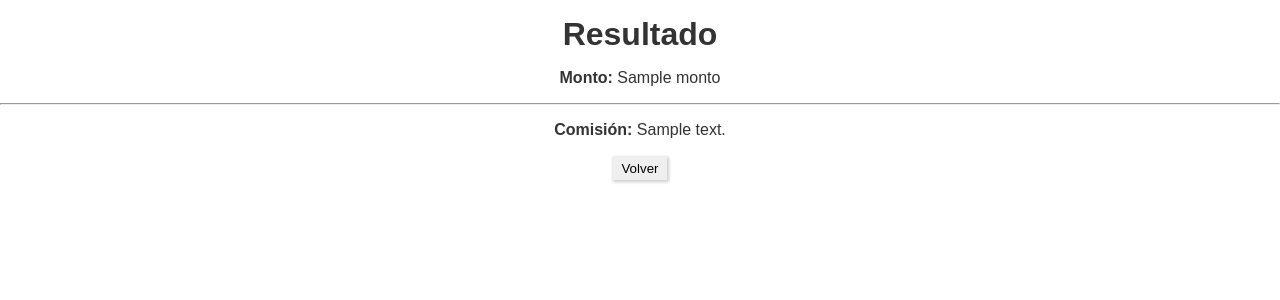
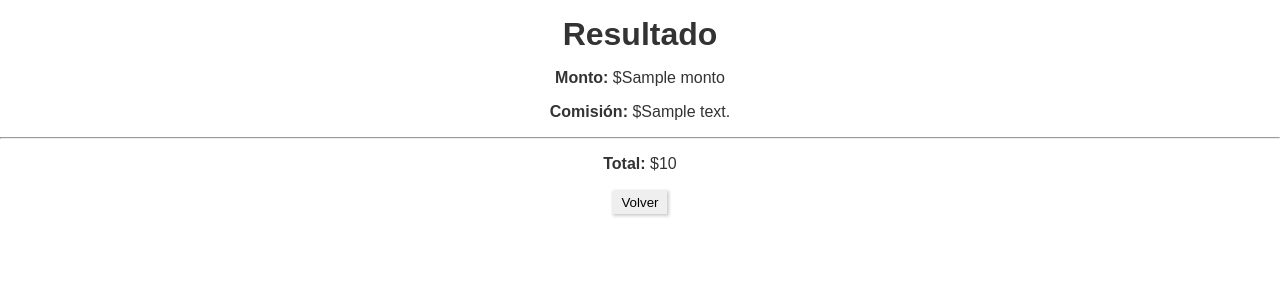
Before and after one commit to FernanEd/webapps_examenp1, a Flask app: template templates/resultado.html in a window 1280 px wide. Shown: the top 300 px of the page. Run offline with Flask 2, Linux system fonts and the light colour scheme; the template is opened without the code that fills it: most values are stand-ins (such as "Sample title", 1, 10 or a date in 2020).

Commit message:
added total

```diff
--- a/app.py
+++ b/app.py
@@ -13,6 +13,7 @@ def index():
       if form.validate_on_submit():
         monto = form.monto.data
         comision = calcularComision(monto)
-        return render_template('resultado.html', monto = monto, comision = comision)
+        total = monto - comision
+        return render_template('resultado.html', monto = monto, comision = comision, total=total)
 
     return render_template('index.html', form = form)
--- a/funciones.py
+++ b/funciones.py
@@ -1,6 +1,6 @@
 def calcularComision(num):
   if num < 50000:
-    return num * 0.05
+    return 5
   elif num < 250000:
     return num * 0.0365
   elif num < 500000:
--- a/templates/resultado.html
+++ b/templates/resultado.html
@@ -6,9 +6,10 @@
 
 <h1>Resultado</h1>
 
-<p><strong> Monto: </strong> {{monto}}</p>
+<p><strong> Monto: </strong> ${{monto}}</p>
+<p><strong> Comisión: </strong> ${{comision}}</p>
 <hr>
-<p><strong> Comisión: </strong> {{comision}}</p>
+<p><strong> Total: </strong> ${{total}}</p>
 <br>
 <a href="/"><button>Volver</button></a>
 
```
